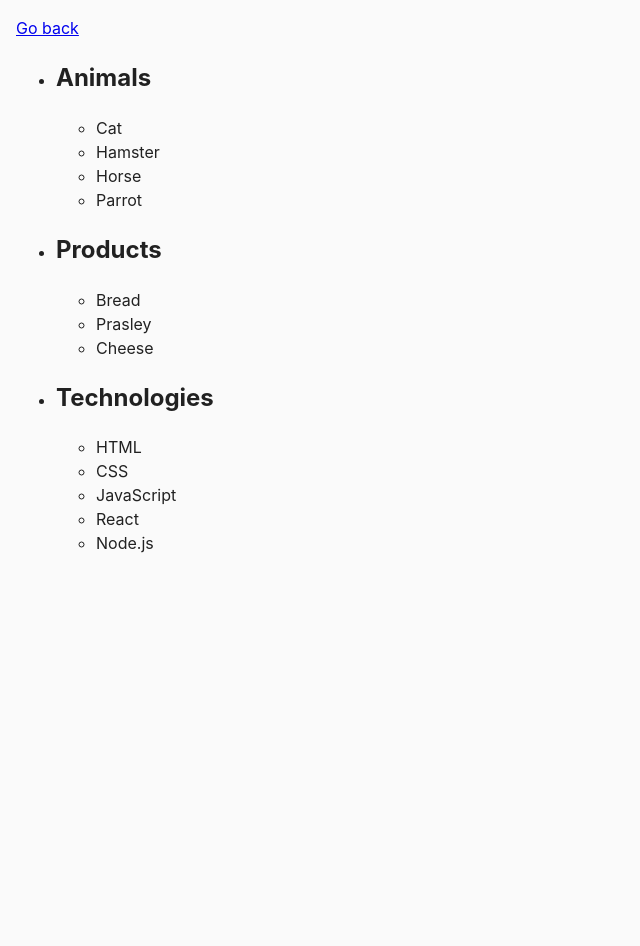
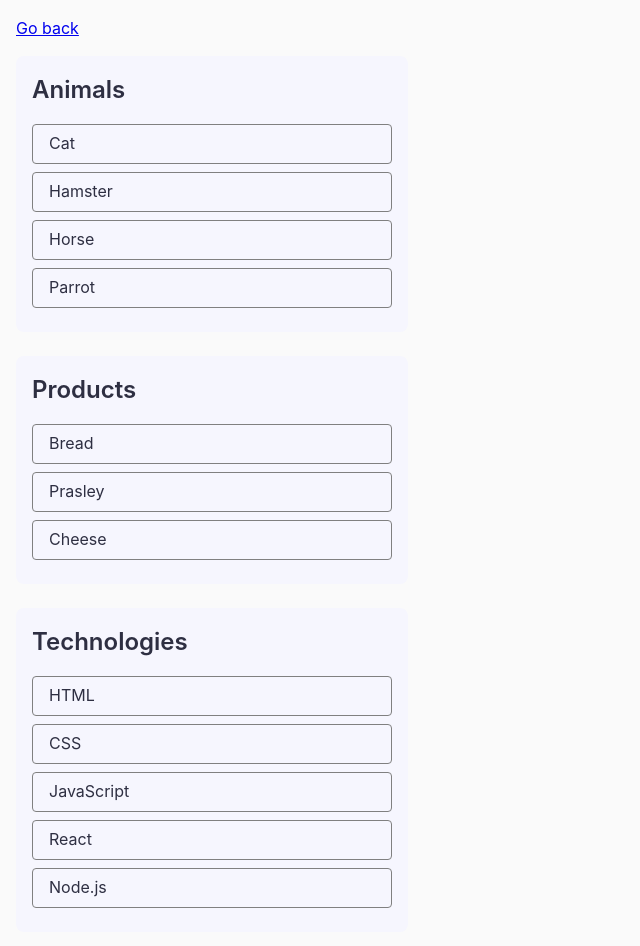
Before and after one commit to Diamond-FoxUA/goit-js-hw-07, a plain HTML site: page task-1.html in a window 1280 px wide. Shown: the whole page, without its empty margins (0-640 px from the left). Before the commit the page ends 800 px from the top, so only its background shows below. Drawn offline with Linux system fonts and the light colour scheme.

Commit message:
add styles for task-1

```diff
--- a/css/common.css
+++ b/css/common.css
@@ -9,6 +9,37 @@ body {
   -webkit-font-smoothing: antialiased;
   -moz-osx-font-smoothing: grayscale;
   background-color: #fafafa;
-  color: #212121;
+  color: #2e2f42;
   line-height: 1.5;
 }
+
+ul {
+  list-style: none;
+  padding: 0;
+}
+
+h2 {
+  padding: 0;
+  margin: 0;
+  margin-bottom: 16px;
+
+  font-weight: 600;
+}
+
+.item {
+  background-color: #f6f6fe;
+  border-radius: 8px;
+  width: 392px;
+  padding: 16px;
+  margin-bottom: 24px;
+}
+
+.item ul li {
+  border: 1px solid #808080;
+  border-radius: 4px;
+  width: 360px;
+  height: 40px;
+
+  padding: 6px 16px;
+  margin-bottom: 8px;
+}
```
Also changed, not shown: index.html (line endings or trailing spaces).
